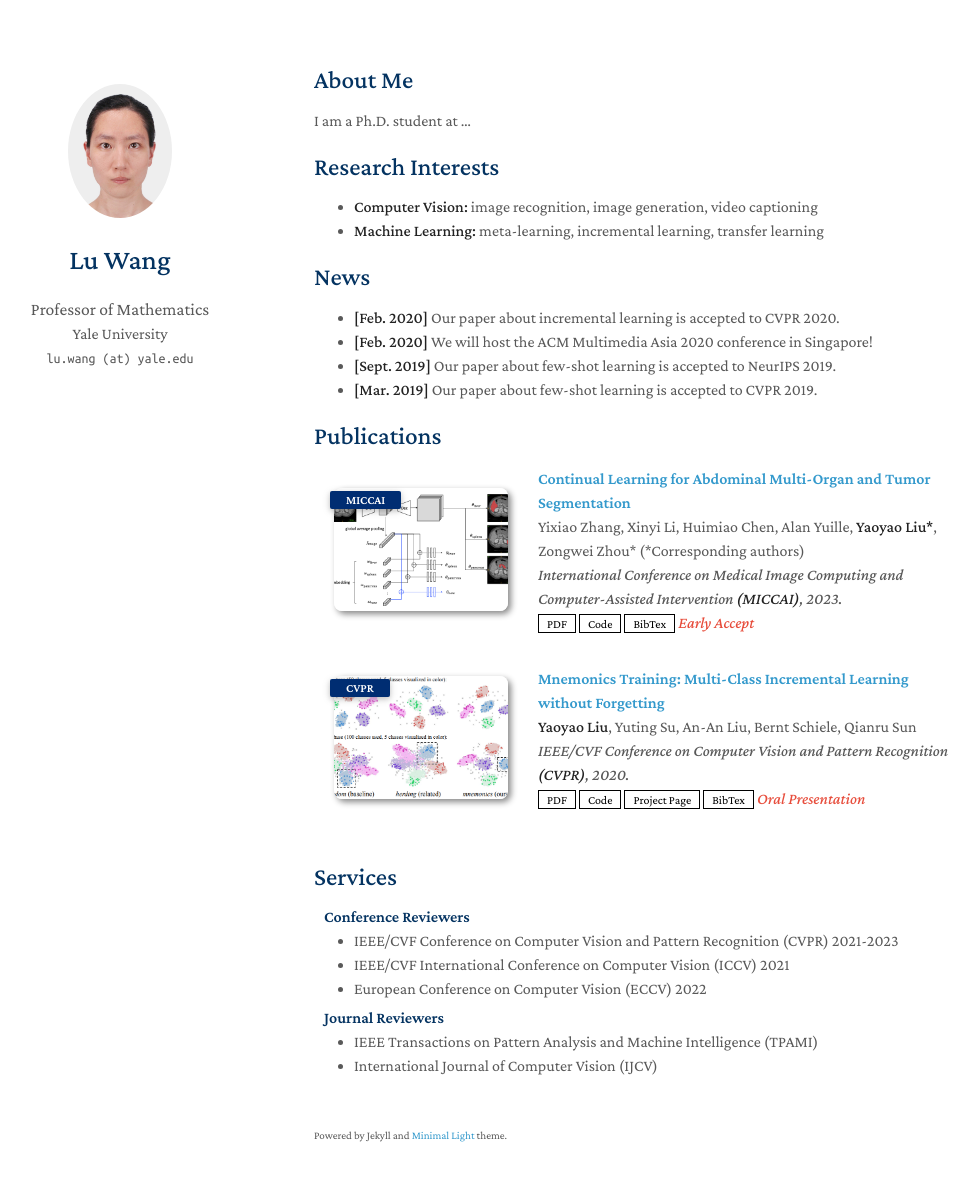
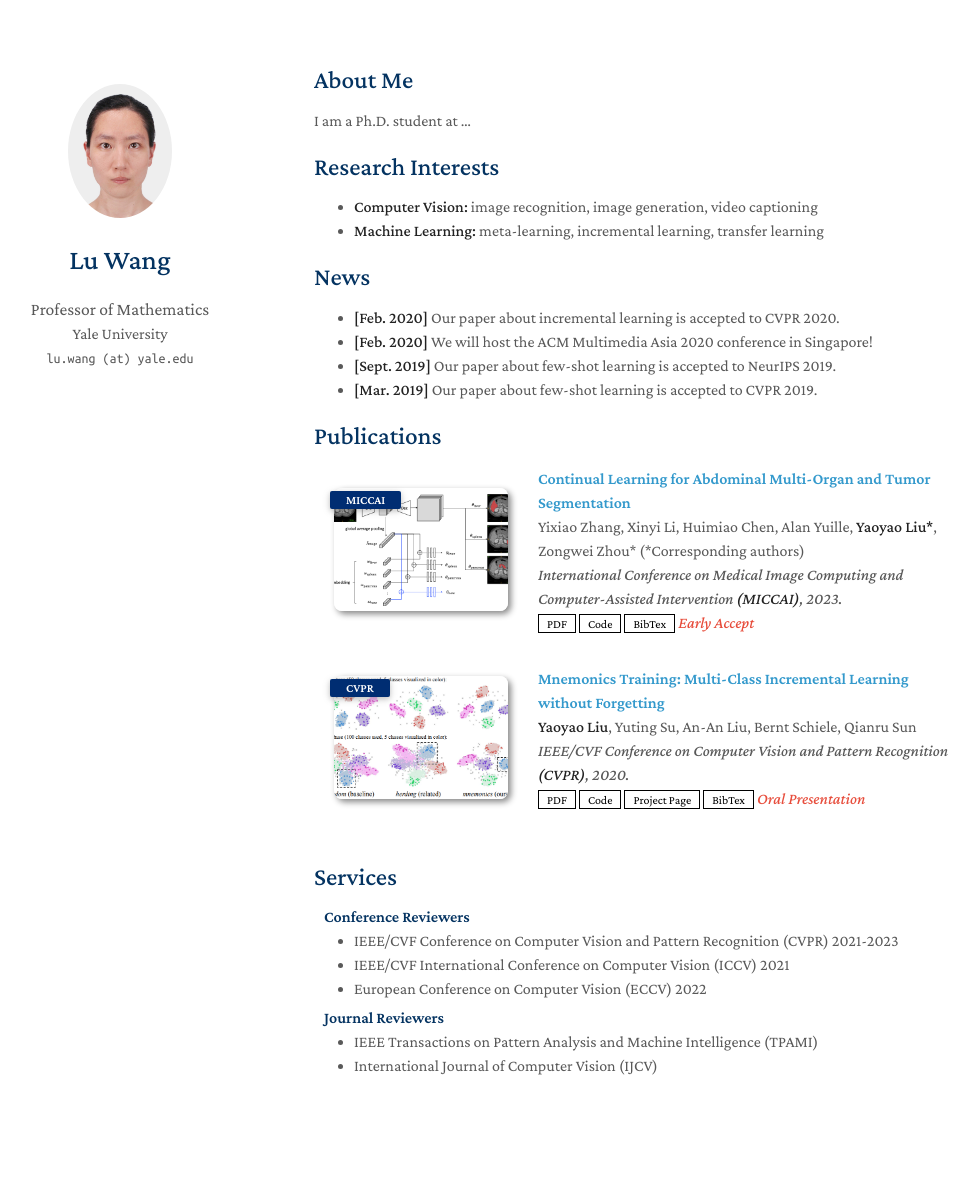
Before and after one commit to drwanglu/drwanglu.github.io, a Jekyll site: the page built from index.md, in a window 1280 px wide and 1216 px high. Shown: the top 1181 px of the window, without its empty margins (156-1135 px from the left). Built offline with Jekyll 4.4.1, drawn with Linux system fonts in a browser that asks for light colours; a style sheet for code colours, icons or effects is not loaded; our own code applies the rules of GitHub Pages for plain Markdown files.

Commit message:
Update _config.yml

```diff
--- a/_config.yml
+++ b/_config.yml
@@ -16,19 +16,15 @@ avatar: ./assets/img/profile.png
 
 # Footnote
 # You may use the option to disable the footnote, "Powered by Jekyll and Minimal Light theme."
-enable_footnote: true
+enable_footnote: false
 
 # Auto Dark Mode
 # You may use the option to disable the automatic dark theme
-auto_dark_mode: true
+auto_dark_mode: false
 
 # Font
 # You can use this option to choose between Serif or Sans Serif fonts.
 font: "Serif" # or "Sans Serif"
-
-# Google Analytics ID
-# Please remove this if you don't use Google Analytics
-google_analytics: UA-111540567-4
 
 # Use this project as a remote theme for GitHub Pages
 # See the guide here: https://docs.github.com/en/pages/setting-up-a-github-pages-site-with-jekyll/adding-a-theme-to-your-github-pages-site-using-jekyll
```
